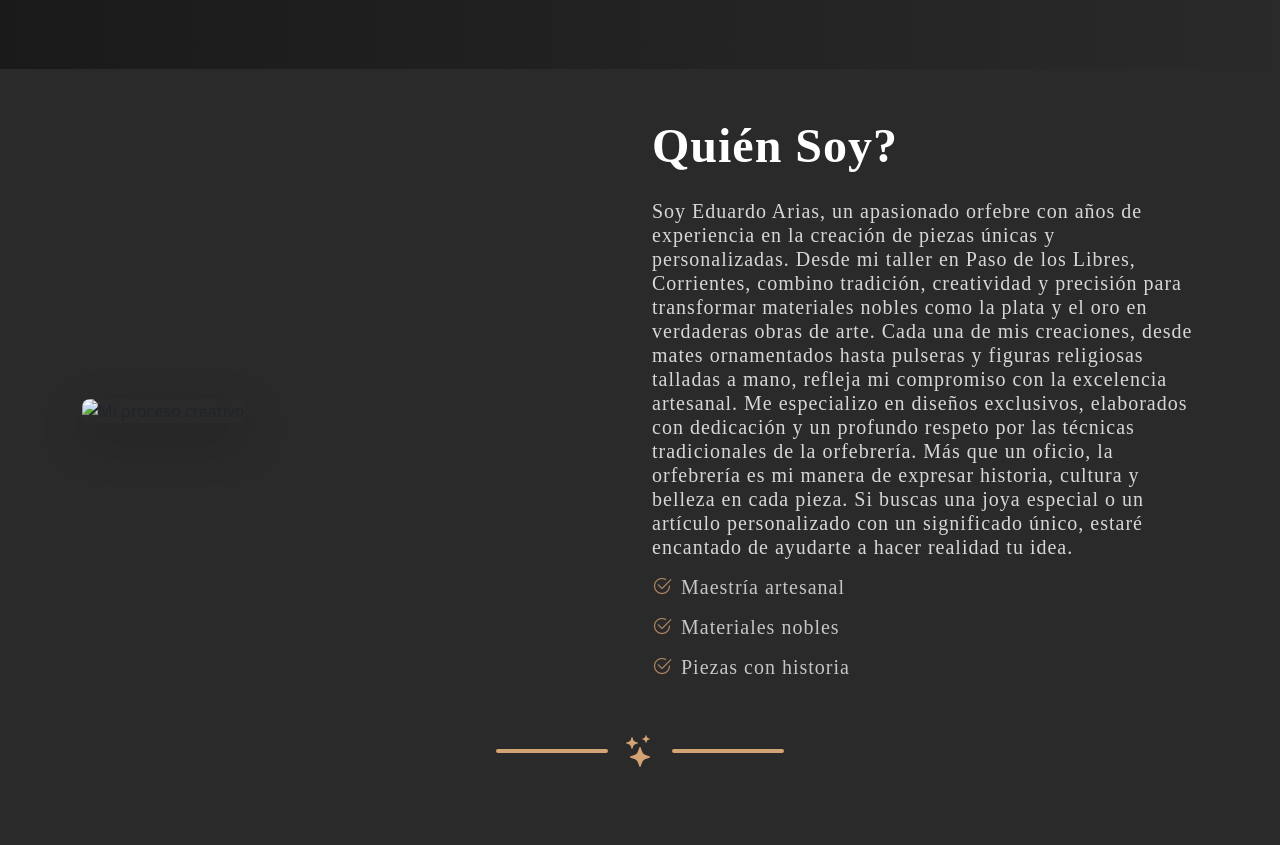
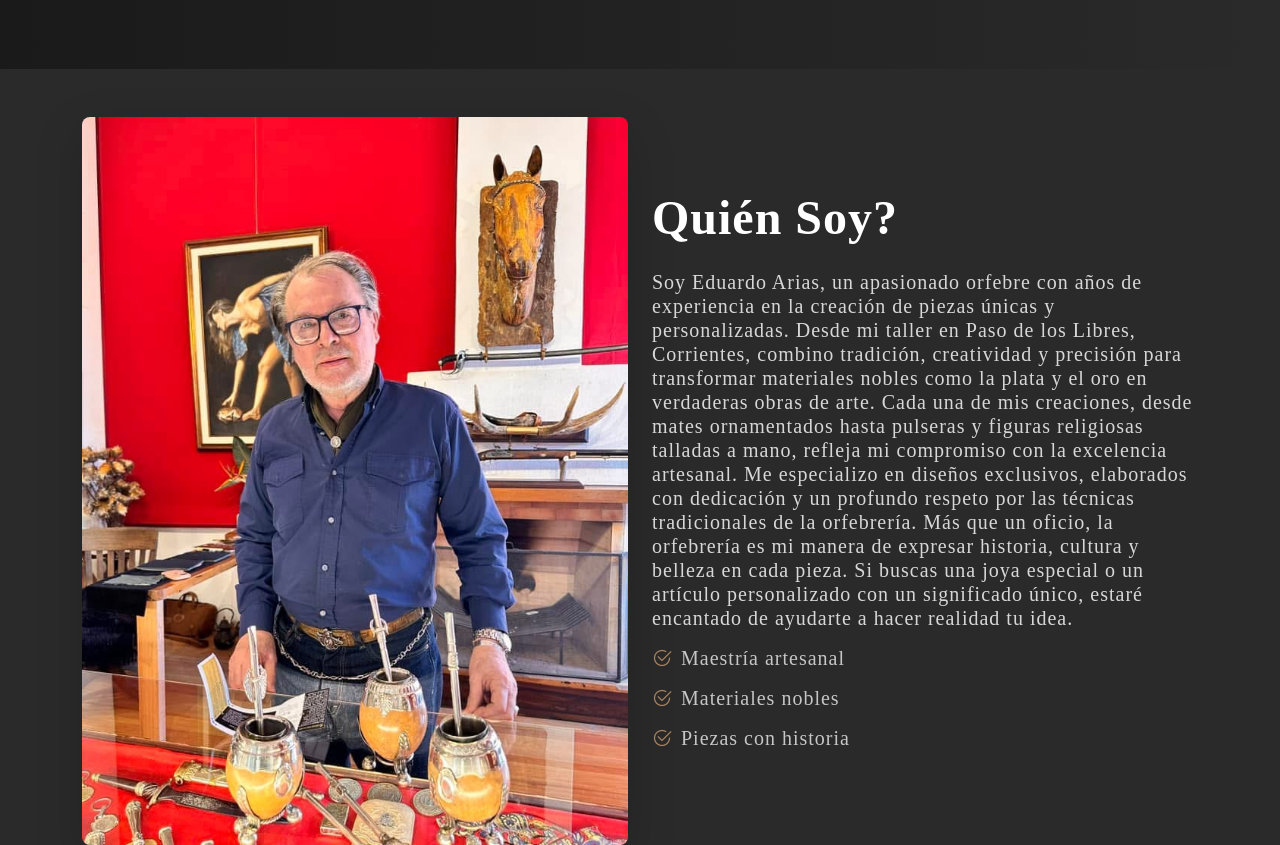
Before and after one commit to joasegura/ariasOrfebreria, a plain HTML site: page index.html in a window 1280 px wide. Shown: the part 1229-2074 px from the top of the page. Drawn offline with nearby package versions, Linux system fonts and the light colour scheme; the site is published under a folder, as on GitHub Pages, so addresses that start at the root find nothing; a web font is replaced by a local one.

Commit message:
correcciones

```diff
--- a/index.html
+++ b/index.html
@@ -97,7 +97,7 @@
         <div class="container">
             <div class="row align-items-center">
                 <div class="col-lg-6">
-                    <img src="/img/edurardo.JPG"
+                    <img src="img/edurardo.JPG"
                          class="img-fluid shadow-lg rounded-3"
                          alt="Mi proceso creativo">
                 </div>
```
